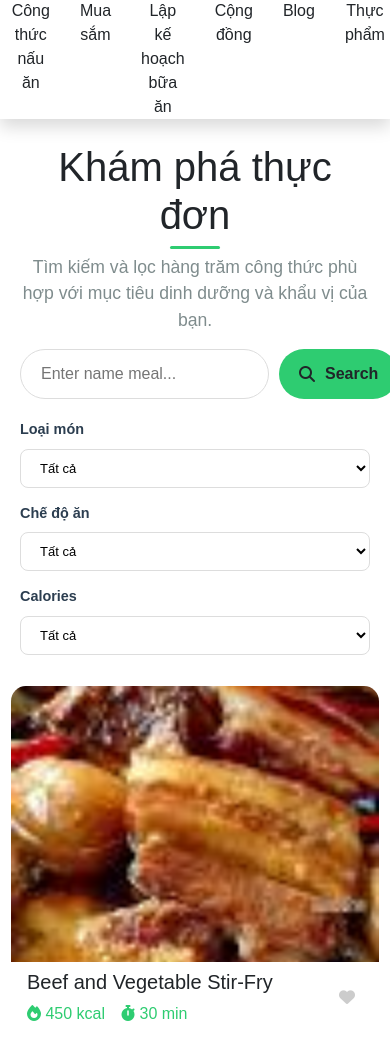
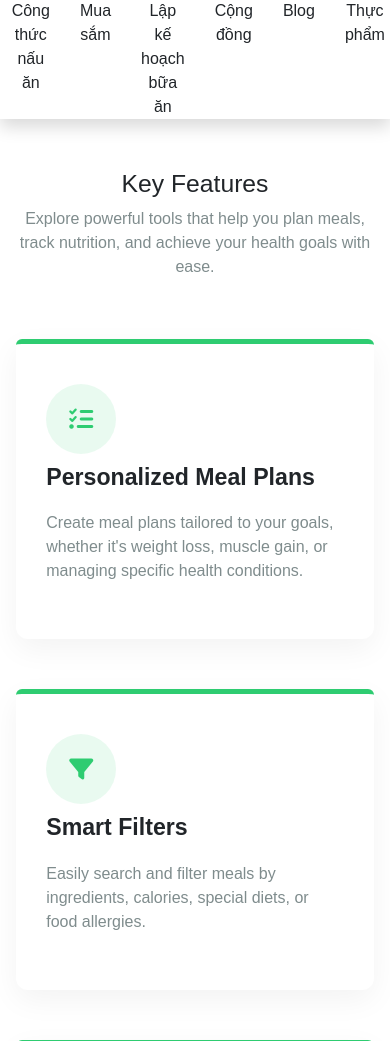
Before and after one commit to Doantatanh/NutriPlanner, a PHP site: page / in a window 390 px wide; the page is wider, and only the part inside the window is pictured. Shown: the part 553-1594 px from the top of that part. Run offline with PHP 8.4, Linux system fonts and the light colour scheme; data that the repository does not hold is empty; grey boxes are pictures that could not be loaded.

Commit message:
'feature'

```diff
--- a/assets/css/calculator.css
+++ b/assets/css/calculator.css
@@ -18,6 +18,11 @@
     max-width: 700px;
     margin: 0 auto 60px;
 }
+
+.header-calculator p{
+    color: var(--text-light);
+}
+
 .container-calculator{
     display: grid;
     grid-template-columns: 1fr 1fr;
--- a/assets/css/style.css
+++ b/assets/css/style.css
@@ -14,6 +14,14 @@ body {
 :root {
   --orange: #2ecc71;
   --blue: #1ebfc1;
+  --primary: #2ecc71;
+  --primary-dark: #27ae60;
+  --text-dark: #2c3e50;
+  --text-light: #7f8c8d;
+  --bg-white: #ffffff;
+  --shadow: 0 10px 30px rgba(0, 0, 0, 0.05);
+  --radius: 12px;
+  --transition: all 0.3s ease;
 }
 
 .bg-orange {
@@ -283,3 +291,82 @@ footer ul {
 .a-color{
   cursor: pointer;
 }
+
+/* feature */
+
+.feature-section{
+  margin-top: 50px;
+  margin-bottom: 150px;
+}
+
+
+
+.feature-header{
+  text-align: center;
+  max-width: 700px;
+  margin: 0 auto 60px;
+}
+
+.feature-header p{
+  color: var(--text-light);
+}
+
+.feature-main{
+  display: grid;
+  grid-template-columns: 1fr 1fr 1fr;
+  gap: 50px;
+}
+
+.feature-box{
+  border-top: 5px solid var(--primary);
+  box-shadow: 0 15px 30px rgba(0, 0, 0, 0.1);
+  background: var(--bg-white);
+  border-radius: var(--radius);
+  padding: 40px 30px;
+  box-shadow: var(--shadow);
+  transition: var(--transition);
+  transform: translateY(0);
+}
+
+.feature-box:hover {
+  transform: translateY(-10px);
+  box-shadow: 0 20px 40px rgba(0, 0, 0, 0.15);
+}
+
+
+.feature-icon{
+  width: 70px;
+  height: 70px;
+  display: flex;
+  align-items: center;
+  justify-content: center;
+  border-radius: 50%;
+  background-color: rgba(46, 204, 113, 0.1);
+  margin-bottom: 10px;
+}
+
+.feature-icon i {
+  font-size: 1.5rem;
+  color: var(--primary);
+}
+
+.feature-box h3{
+  font-weight: 700;
+  margin-bottom: 20px;
+}
+
+.feature-box p{
+  color: var(--text-light);
+}
+
+@media (max-width: 768px) {
+  .feature-main{
+    grid-template-columns: 1fr 1fr;
+  }
+}
+
+@media (max-width:576px) {
+  .feature-main{
+    grid-template-columns: 1fr;
+  }
+}
--- a/favourite.php
+++ b/favourite.php
@@ -8,7 +8,7 @@ header("Content-Type: application/json");
 
 // Cấu hình kết nối PDO
 $host = 'localhost';
-$db   = 'quyen';
+$db   = 'nutriplanner-1';
 $user = 'root';
 $pass = '';
 $charset = 'utf8mb4';
--- a/index.php
+++ b/index.php
@@ -174,8 +174,8 @@ $connect = null;
     </header>
     <div class="header-lower position-sticky top-0 bg-white shadow z-3">
         <div class="container col-xl-10">
-            <div class="outer-box clearfix d-flex justify-content-center align-items-center">
-                <div class="logo-box">
+            <div class="outer-box rounded-top clearfix d-flex justify-content-center align-items-center">
+                <div class="logo-box rounded-top">
                     <figure class="logo">
                         <a href="index.html"><img class="" src="../assets/images/NUTRIPLANNER.png" alt=""></a>
                     </figure>
@@ -200,6 +200,59 @@ $connect = null;
 
         </div>
     </div>
+
+    <section class="feature-section">
+        <div class="feature-container col-xl-10 col-11 mx-auto ">
+            <div class="feature-header">
+                <h2>Key Features</h2>
+                <p>Explore powerful tools that help you plan meals, track nutrition, and achieve your health goals with ease.</p>
+            </div>
+            <div class="feature-main">
+                <div class="feature-box rounded-top ">
+                    <div class="feature-icon">
+                        <i class="fas fa-list-check"></i>
+                    </div>
+                    <h3>Personalized Meal Plans</h3>
+                    <p>Create meal plans tailored to your goals, whether it's weight loss, muscle gain, or managing specific health conditions.</p>
+                </div>
+                <div class="feature-box rounded-top">
+                    <div class="feature-icon">
+                        <i class="fas fa-filter"></i>
+                    </div>
+                    <h3>Smart Filters</h3>
+                    <p>Easily search and filter meals by ingredients, calories, special diets, or food allergies.</p>
+                </div>
+                <div class="feature-box rounded-top">
+                    <div class="feature-icon">
+                        <i class="fas fa-chart-pie"></i>
+                    </div>
+                    <h3>Nutrition Analysis</h3>
+                    <p>View detailed nutritional breakdowns such as calories, protein, carbs, fats, and micronutrients for each dish.</p>
+                </div>
+                <div class="feature-box rounded-top">
+                    <div class="feature-icon">
+                        <i class="fas fa-heart"></i>
+                    </div>
+                    <h3>Favorite Dishes</h3>
+                    <p>Bookmark and quickly access your favorite meals to simplify your future meal planning.</p>
+                </div>
+                <div class="feature-box rounded-top">
+                    <div class="feature-icon">
+                        <i class="fas fa-calculator"></i>
+                    </div>
+                    <h3>Nutrition Calculator</h3>
+                    <p>Input ingredients and portion sizes to instantly calculate the total nutritional value of your meal.</p>
+                </div>
+                <div class="feature-box rounded-top">
+                    <div class="feature-icon">
+                        <i class="fas fa-comment-dots"></i>
+                    </div>
+                    <h3>Comments & Sharing</h3>
+                    <p>Comment, share your experiences, and review meals with the NutriPlanner community.</p>
+                </div>
+            </div>
+        </div>
+    </section>
 
     <div class="examPlan container">
         <div class="col-xxl-10 col-xl-10 col-sm-11 mx-auto my-4">
```
